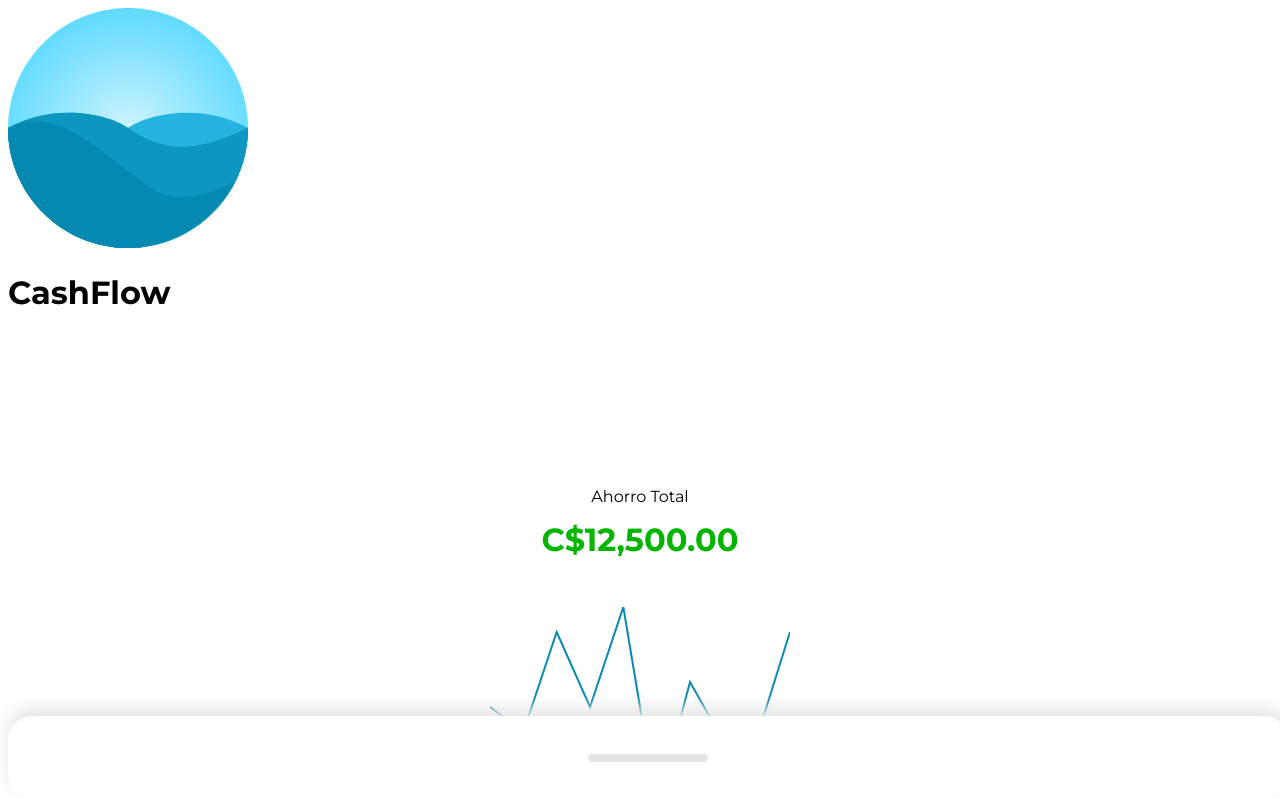
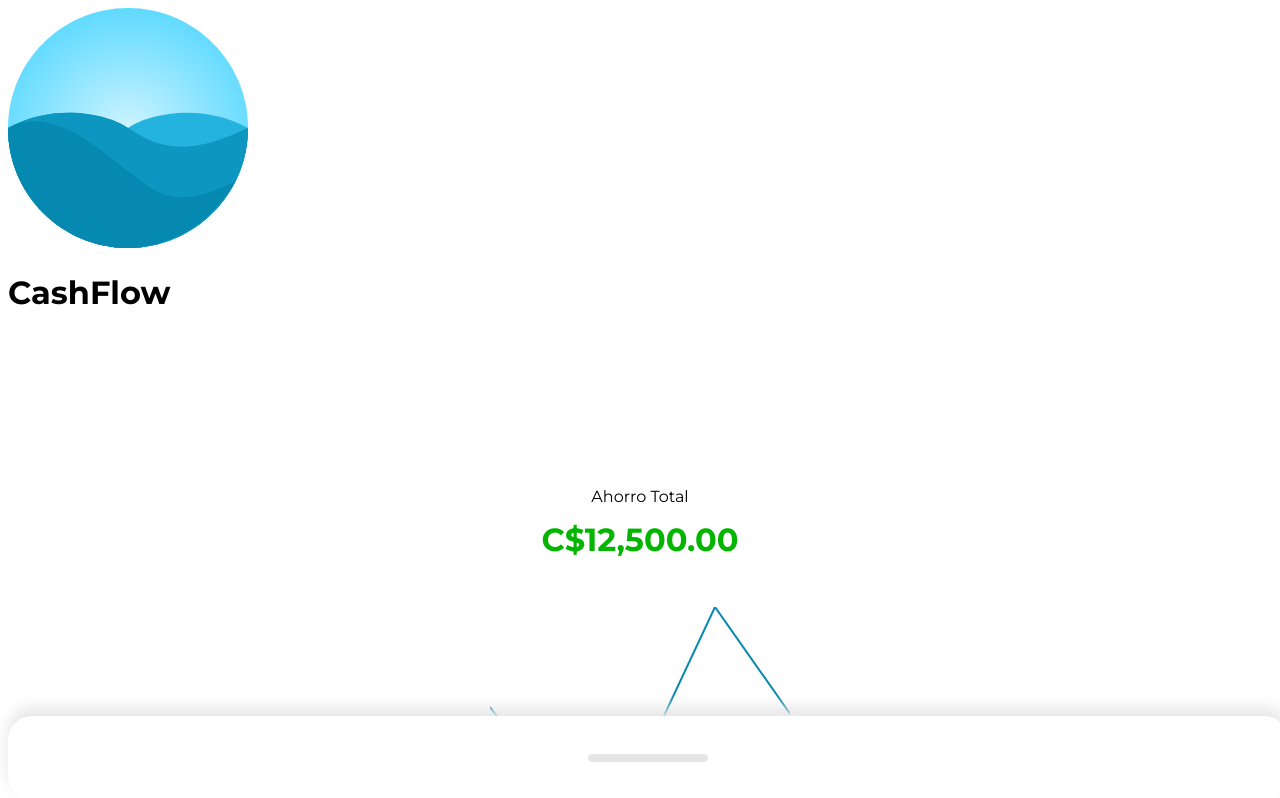
Before and after one commit to laviku/vuejs-fundamentos, a Vue app: page / in a window 1280 px wide. Shown: the top 798 px of the page. Built offline with nearby package versions, Linux system fonts and the light colour scheme.

Commit message:
calc amounts based on the data

```diff
--- a/src/components/HomePage.vue
+++ b/src/components/HomePage.vue
@@ -37,28 +37,57 @@ export default {
   data() {
     return {
       amount: null,
-      amounts: [0, 400, 100, 500, -300, 200, -35, -25, 400],
       movements: [
         {
           id: 1,
           title: "Lorem Ipsum 1",
           description: "Lorem Ipsum dolor sit amet",
-          amount: 15,
+          amount: 150,
+          time: new Date("07-18-2024"),
         },
         {
           id: 2,
           title: "Lorem Ipsum 2",
           description: "Lorem Ipsum dolor sit amet",
-          amount: -6,
+          amount: 600,
+          time: new Date("08-18-2024"),
         },
         {
           id: 3,
           title: "Lorem Ipsum 3",
           description: "Lorem Ipsum dolor sit amet",
-          amount: 7,
+          amount: -400,
+          time: new Date("08-17-2024"),
+        },
+        {
+          id: 4,
+          title: "Lorem Ipsum 4",
+          description: "Lorem Ipsum dolor sit amet",
+          amount: 100,
+          time: new Date("08-16-2024"),
         },
       ],
     };
   },
+  computed: {
+    amounts() {
+      const lastDaysAmounts = this.movements
+        .filter((m) => {
+          const today = new Date();
+          const oldDate = today.setDate(today.getDate() - 30);
+
+          return m.time >= oldDate;
+        })
+        .map((m) => m.amount);
+
+      return lastDaysAmounts.map((m, i) => {
+        const lastMovements = lastDaysAmounts.slice(0, i);
+
+        return lastMovements.reduce((suma, movement) => {
+          return suma + movement;
+        }, 0);
+      });
+    },
+  },
 };
 </script>
```
